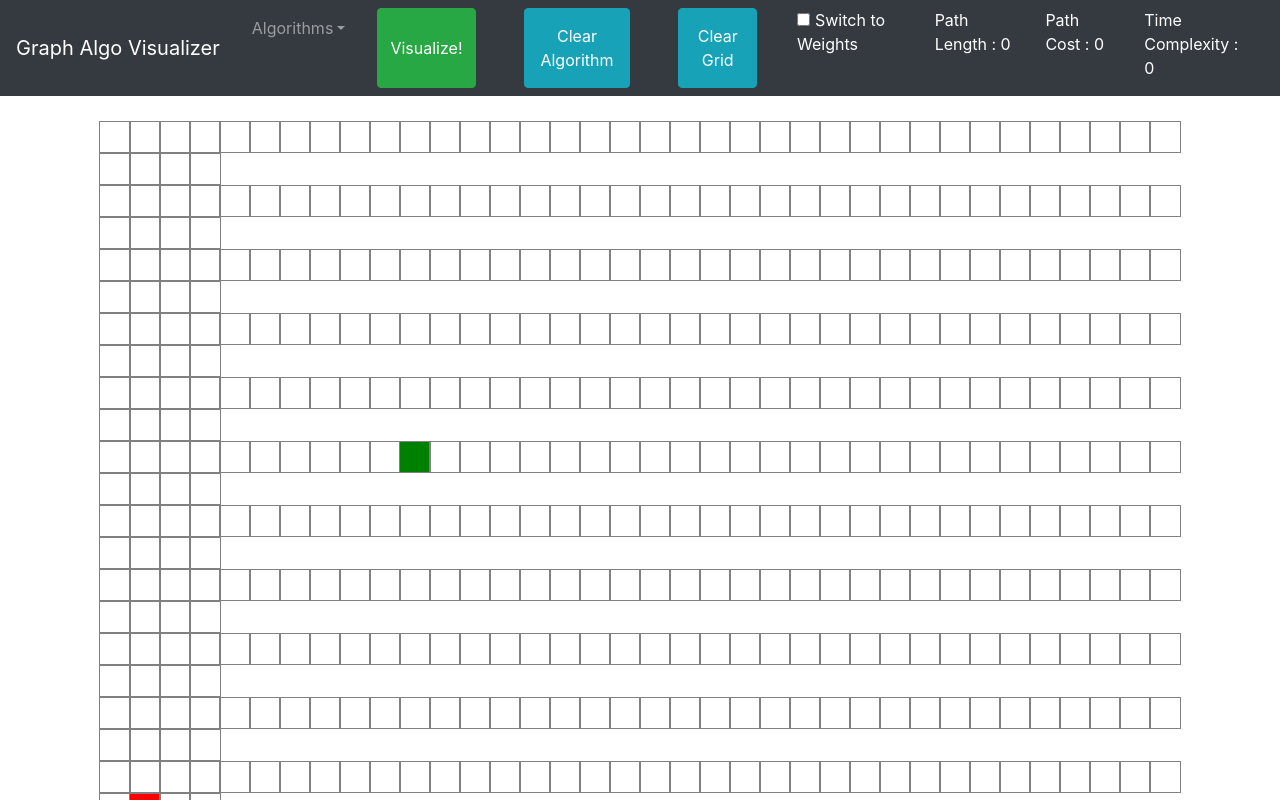
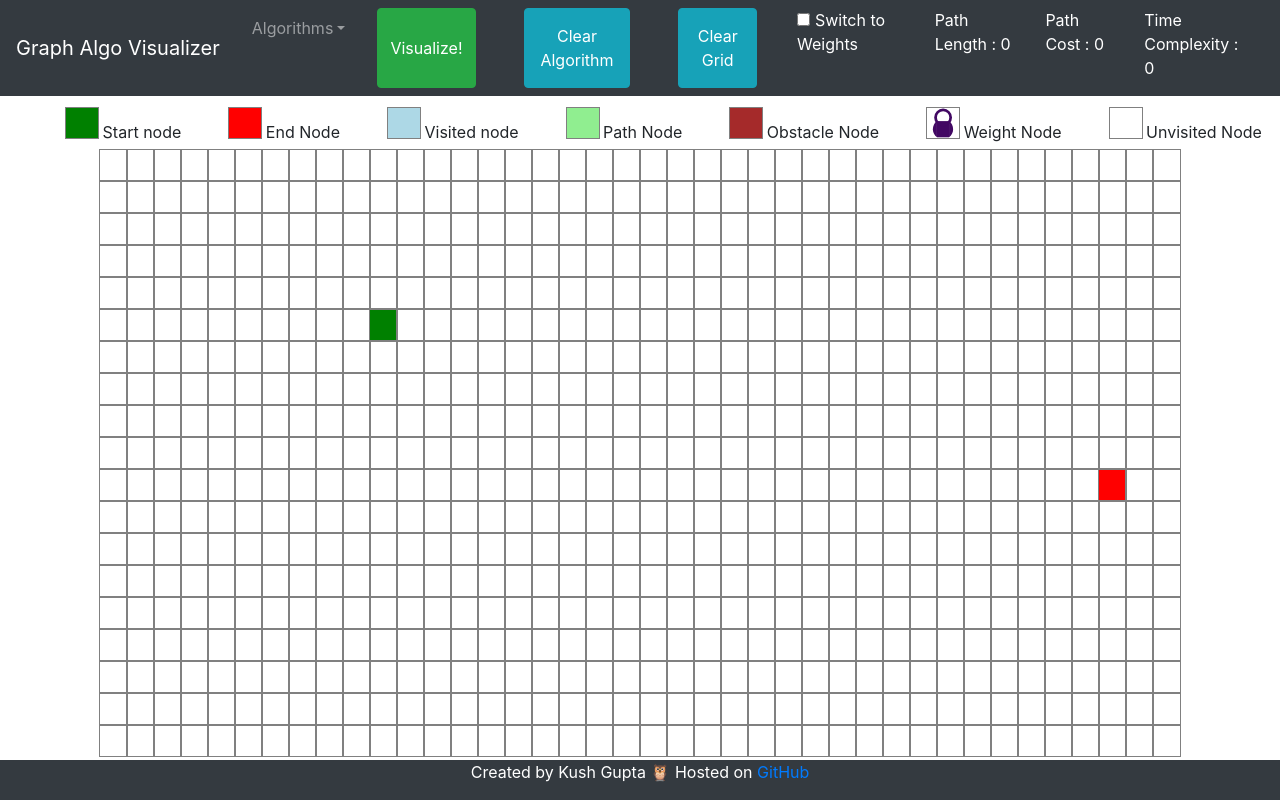
Before and after one commit to kushgupta-official/Graph-algo-visualizer, a React (Create React App) app: page / in a window 1280 px wide. Shown: the top 800 px of the page. Built offline with nearby package versions, Linux system fonts and the light colour scheme.

Commit message:
Footer and labels added

```diff
--- a/src/graphAlgoVisualizer/graphAlgoVisualizer.css
+++ b/src/graphAlgoVisualizer/graphAlgoVisualizer.css
@@ -1,5 +1,10 @@
 .grid {
-  margin: 30px 100px 100px;
+  /* margin: 30px 100px 100px; */
+  margin-top: 10px;
+  margin-left: 100px;
+  margin-right: 100px;
+  margin-bottom: 10px;
+  /* margin-top: 2%; */
 }
 
 .time {
@@ -24,3 +29,19 @@
   color: white;
   margin-left: 5px;
 }
+
+.footer {
+  position: fixed;
+  left: 0;
+  bottom: 0;
+  width: 100%;
+  background-color: #343a40;
+  color: white;
+  text-align: center;
+}
+
+.labels {
+  align-items: center;
+  text-align: center;
+  /* text-decoration: double; */
+}
--- a/src/graphAlgoVisualizer/graphAlgoVisualizer.jsx
+++ b/src/graphAlgoVisualizer/graphAlgoVisualizer.jsx
@@ -18,8 +18,9 @@ import {
   getWeightOfShortestPathBFS,
 } from "../algorithms/bfs.js";
 import { dfs, getPathDFS, getWeightOfPathDFS } from "../algorithms/dfs";
+import "./node/node.css";
 
-const total_rows = 20;
+const total_rows = 19;
 const total_columns = 40;
 var startNode_Row = 5;
 var startNode_Col = 10;
@@ -27,7 +28,6 @@ var endNode_Row = 10;
 var endNode_Col = 37;
 const FixedWeight = 10;
 
-// const Checkbox = (props) => <input type="checkbox" {...props} />;
 class GraphAlgoVisualizer extends Component {
   state = {
     grid: [],
@@ -438,6 +438,15 @@ class GraphAlgoVisualizer extends Component {
           pathCost={this.state.pathCost}
           pathLength={this.state.pathLength}
         ></Navbar>
+        <div className="labels mt-3">
+          <li className="node startNode ml-5"></li>  Start node
+          <li className="node endNode ml-5"></li>  End Node
+          <li className="node node-visited ml-5"></li>  Visited node
+          <li className="node node-shortestPath ml-5"></li>  Path Node
+          <li className="node wall-true ml-5"></li>  Obstacle Node
+          <li className="node weight-present ml-5"></li>  Weight Node
+          <li className="node ml-5"></li>  Unvisited Node
+        </div>
         <div className="grid">
           {grid.map((row, rowIdx) => {
             return (
@@ -484,6 +493,11 @@ class GraphAlgoVisualizer extends Component {
             );
           })}
         </div>
+        {/* <Footer/> */}
+        <div className="footer">
+          <p>Created by Kush Gupta <span role="img" aria-label="owl">🦉 Hosted on <a href="https://github.com/kushgupta-official/Graph-algo-visualizer">GitHub</a></span>
+          </p>
+        </div>
       </div>
     );
   }
--- a/src/graphAlgoVisualizer/node/node.css
+++ b/src/graphAlgoVisualizer/node/node.css
@@ -1,5 +1,5 @@
 .node {
-  width: 30px;
+  width: 2.5%;
   height: 30px;
   outline: 1px solid gray;
   display: inline-block;
```
Also changed, not shown: 1 other file (tests, documents, lock files or other folders).
